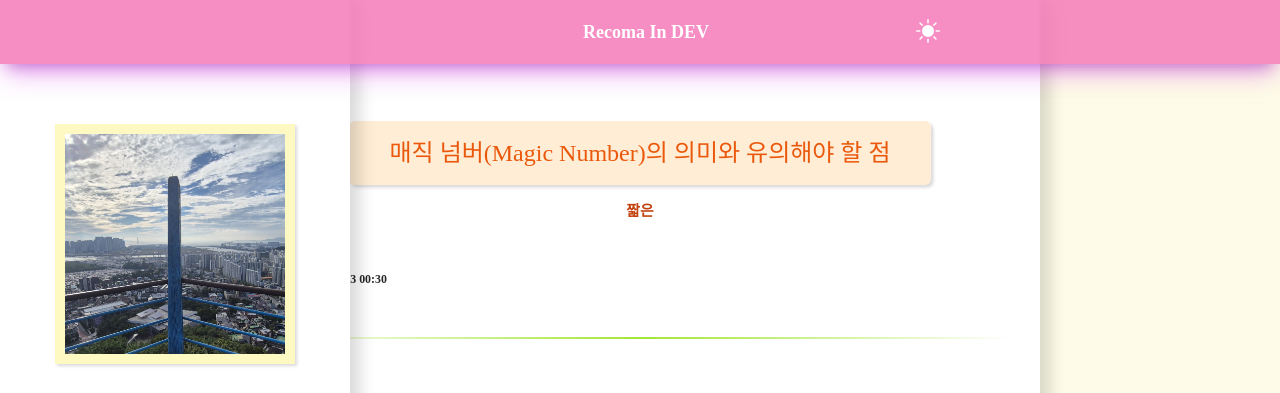
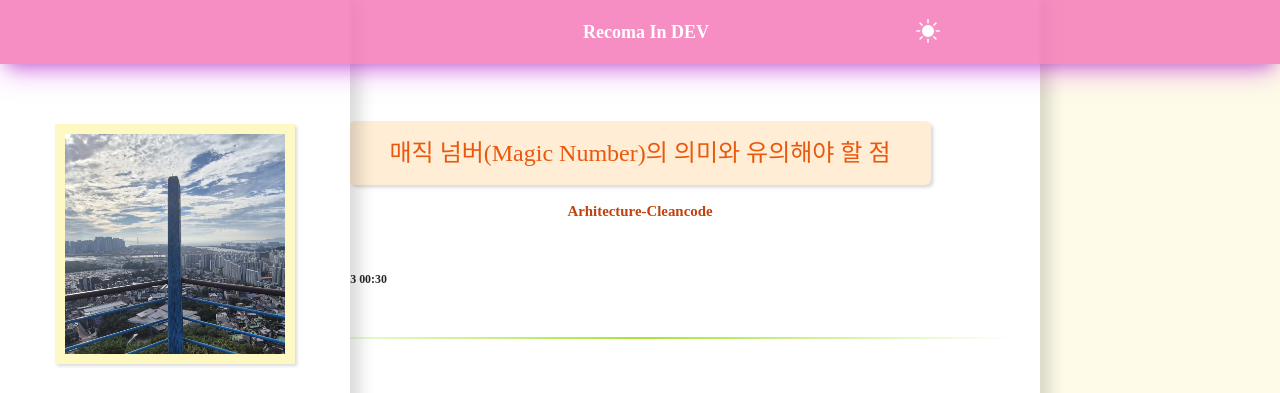
Before and after one commit to recoma96/recoma96.github.io, a Jekyll site: the page built from _posts/2024-12-13-magic-number.md, in a window 1280 px wide and 900 px high. Shown: the top 393 px of the window. Built offline with Jekyll 4.4.1, drawn with Linux system fonts in a browser that asks for light colours; some web fonts are replaced; a style sheet for code colours, icons or effects is not loaded.

Commit message:
update: 카테고리 변경

```diff
--- a/_posts/2024-12-13-magic-number.md
+++ b/_posts/2024-12-13-magic-number.md
@@ -2,7 +2,7 @@
 layout: post
 title:  "매직 넘버(Magic Number)의 의미와 유의해야 할 점"
 date:   2024-12-13 09:30:00 +0900
-categories: "짧은 개발 상식"
+categories: "Arhitecture-Cleancode"
 summary: "스파게티 코드의 주범인 매직 넘버에 대해서 알아보자."
 tags: ["clean-code"]
 image: ""
```
